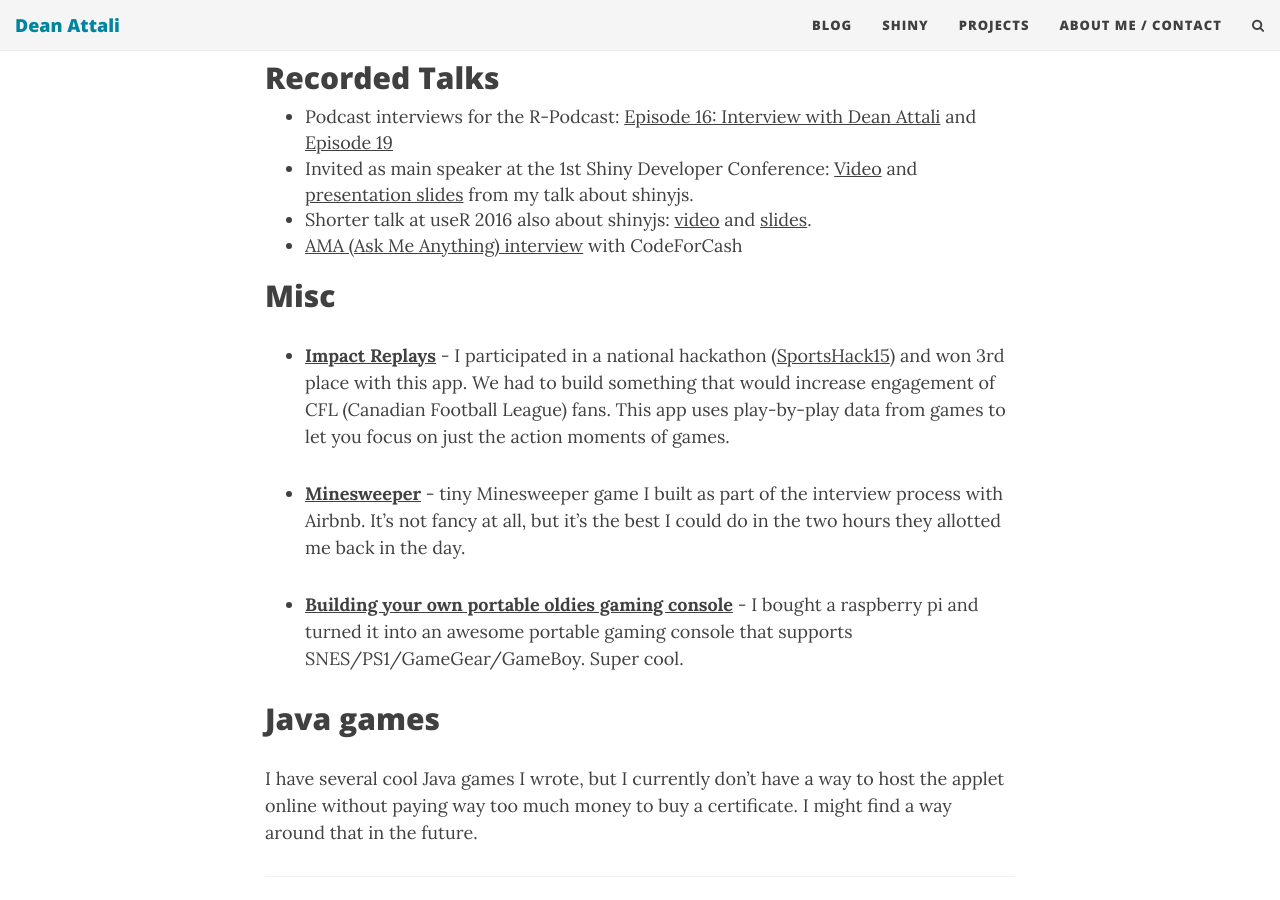
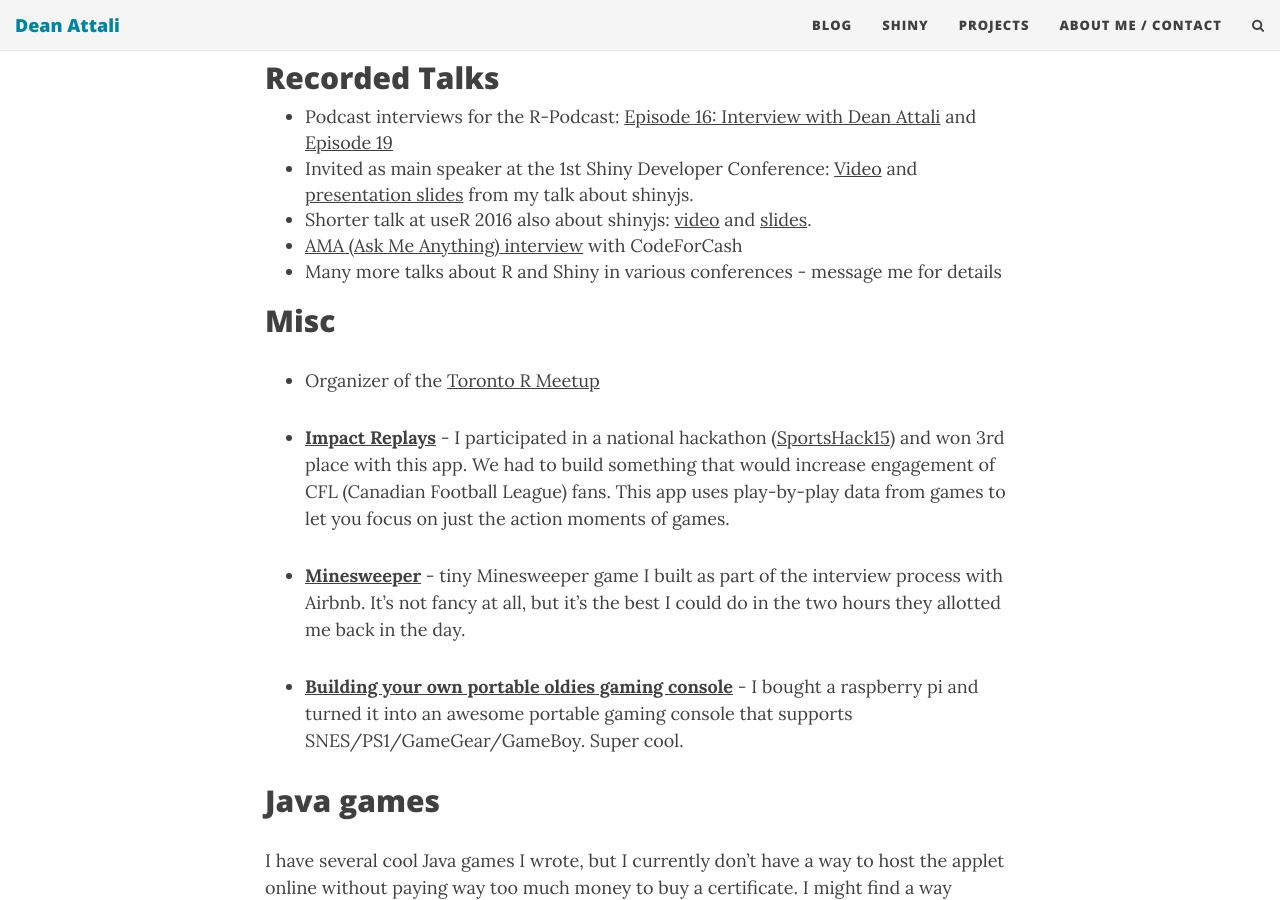
Before and after one commit to daattali/daattali.github.io, a Jekyll site: the page built from projects.md, in a window 1280 px wide and 900 px high, scrolled down 3845 px. Built offline with Jekyll 4.4.1, drawn with Linux system fonts in a browser that asks for light colours; nearby versions of some CDN libraries; comment, search, counter and statistics services are not loaded.

Commit message:
Update projects.md

```diff
--- a/projects.md
+++ b/projects.md
@@ -91,8 +91,11 @@ If you got here after reading some of my blog posts, you'll know that I'm a big
 - Invited as main speaker at the 1st Shiny Developer Conference: [Video](https://deanattali.com/shinyjs-shinydevcon-2016/) and [presentation slides](http://bit.ly/shinyjs-slides) from my talk about shinyjs.
 - Shorter talk at useR 2016 also about shinyjs: [video](https://deanattali.com/shinyjs-user-2016/) and [slides](http://bit.ly/shinyjs-slides-useR2016).
 - [AMA (Ask Me Anything) interview](https://codefor.cash/dean_attali_ama.php) with CodeForCash
+- Many more talks about R and Shiny in various conferences - message me for details
 
 ## Misc
+
+- Organizer of the [Toronto R Meetup](https://www.meetup.com/en-AU/Greater-Toronto-Area-GTA-R-Users-Group/)
 
 - **[Impact Replays](https://daattali.com/shiny/cfl/)** - I participated in a national hackathon ([SportsHack15](http://sportshackweekend.org/ca/2015/)) and won 3rd place with this app. We had to build something that would increase engagement of CFL (Canadian Football League) fans. This app uses play-by-play data from games to let you focus on just the action moments of games.
 
```
